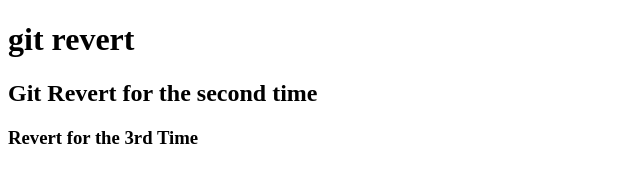
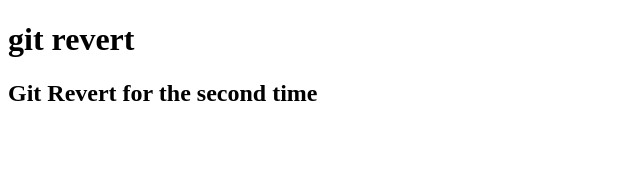
Before and after one commit to Jamshed647/git-revert, a plain HTML site: page index.html in a window 1280 px wide. Shown: the whole page, without its empty margins (0-640 px from the left). Drawn offline with Linux system fonts and the light colour scheme.

Commit message:
revert 3rd commit

```diff
--- a/index.html
+++ b/index.html
@@ -8,6 +8,5 @@
   <body>
     <h1>git revert</h1>
     <h2>Git Revert for the second time</h2>
-    <h3>Revert for the 3rd Time</h3>
   </body>
 </html>
```
